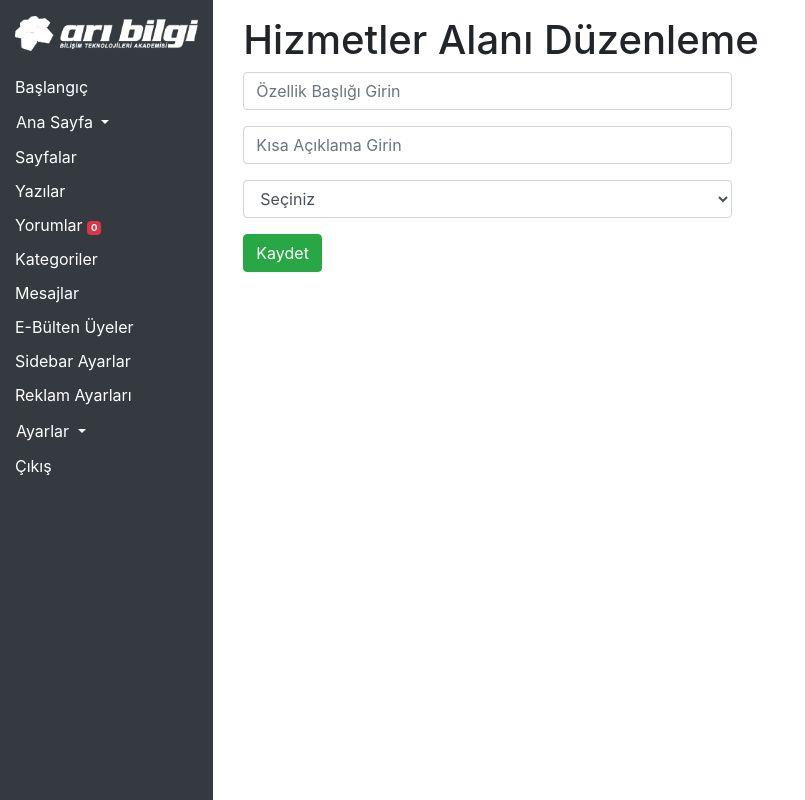
After one commit to kpamukcu/kaanphp, a PHP site: page /admin/ozellikler.php in a window 1280 px wide. The commit adds this page. Shown: the whole page, without its empty margins (0-805 px from the left). Run offline with PHP 8.4, Linux system fonts and the light colour scheme; the visitor is signed in with stand-in values (Sample User, id 1); data comes from the database, SQL or seed files in the repository; some libraries are stand-ins or nearby versions.

Commit message:
Yenilikler

```diff
--- a/admin/header.php
+++ b/admin/header.php
@@ -45,6 +45,18 @@ $yeni_yorum = $sorgu_yorum->fetchColumn();
           <img src="../img/ari-bilgi-beyaz.png" class="img-fluid">
           <ul class="p-0 mt-4">
             <li><a href="dashboard.php">Başlangıç</a></li>
+            <li>
+              <div class="dropdown">
+                <a class="btn btn-link dropdown-toggle p-0" href="#" role="button" id="dropdownMenuLink" data-toggle="dropdown" aria-expanded="false">
+                  Ana Sayfa
+                </a>
+                <div class="dropdown-menu" aria-labelledby="dropdownMenuLink">
+                  <a class="dropdown-item text-dark" href="banner.php" >Banner Düzenle</a>
+                  <a class="dropdown-item text-dark" href="ozellikler.php">Özellikler</a>
+                  <a class="dropdown-item text-dark" href="seoanaliz.php">Seo Analiz</a>
+                </div>
+              </div>
+            </li>
             <li><a href="sayfalar.php">Sayfalar</a></li>
             <li><a href="yazilar.php">Yazılar</a></li>
             <li><a href="yorumlar.php">Yorumlar</a> <small class="text-white"><span class="badge badge-danger"><?php echo $yeni_yorum; ?></span></small></li>
--- /dev/null
+++ b/admin/mainpage.php
@@ -0,0 +1,3 @@
+<?php require_once('header.php'); ?>
+
+<?php require_once('footer.php'); ?>
--- /dev/null
+++ b/admin/ozellikler.php
@@ -0,0 +1,39 @@
+<?php require_once('header.php'); ?>
+
+<!-- Özellikler Section Start -->
+<section id="adminOzellikler">
+    <div class="container">
+        <div class="row">
+            <div class="col-12">
+                <h1>Hizmetler Alanı Düzenleme</h1>
+            </div>
+            <div class="col-6">
+                <form method="post">
+                    <div class="form-group">
+                        <input type="text" name="baslik" class="form-control" placeholder="Özellik Başlığı Girin">
+                    </div>
+                    <div class="form-group">
+                        <input type="text" name="icerik" class="form-control" placeholder="Kısa Açıklama Girin">
+                    </div>
+                    <div class="form-group">
+                        <select name="ikon" class="form-control">
+                            <option value="">Seçiniz</option>
+                            <option value="<i class='bi bi-clock'></i>">7/24 Teknik Hizmet</option>
+                            <option value="<i class='bi bi-speedometer'></i>">Hız ve Kalite</option>
+                            <option value="<i class='bi bi-info-circle'></i>">Ücretsiz Danışmanlık</option>
+                            <option value="<i class='bi bi-shield-check'></i>">Güvenilir Hizmet</option>
+                        </select>
+                    </div>
+                    <div class="form-group">
+                        <button type="submit" class="btn btn-success">Kaydet</button>
+                    </div>
+                </form>
+            </div>
+        </div>
+    </div>
+</section>
+<!-- Özellikler Section End -->
+
+
+
+<?php require_once('footer.php'); ?>
--- /dev/null
+++ b/admin/seoanaliz.php
@@ -0,0 +1,3 @@
+<?php require_once('header.php'); ?>
+
+<?php require_once('footer.php'); ?>
--- a/css/style.css
+++ b/css/style.css
@@ -1,29 +1,32 @@
 @import url("https://cdn.jsdelivr.net/npm/bootstrap-icons@1.8.0/font/bootstrap-icons.css");
-
-#adminNav ul{
+#adminNav ul {
     list-style-type: none;
 }
 
-#adminNav ul a{
-    color:#fff;
+#adminNav ul a {
+    color: #fff;
 }
 
-#adminNav li{
+#adminNav li {
     margin-top: 10px;
-    margin-bottom:10px;
+    margin-bottom: 10px;
 }
 
-.btn-purple{
+.btn-purple {
     background-color: #6c55f9;
-    color:#fff;
+    color: #fff;
 }
 
-#footer a{
-    color:#fff;
+.bg-purple {
+    background-color: #6c55f9;
 }
 
-#adslist td{
-    vertical-align: middle ;
+#footer a {
+    color: #fff;
+}
+
+#adslist td {
+    vertical-align: middle;
 }
 
 #sampleBanner {
@@ -32,7 +35,7 @@
     background-position: center center;
 }
 
-.py-15{
+.py-15 {
     padding-top: 150px;
     padding-bottom: 150px;
 }
```
Also changed, not shown: admin/banner.php (added, +37 -0 lines), index.php (+126 -0 lines).
